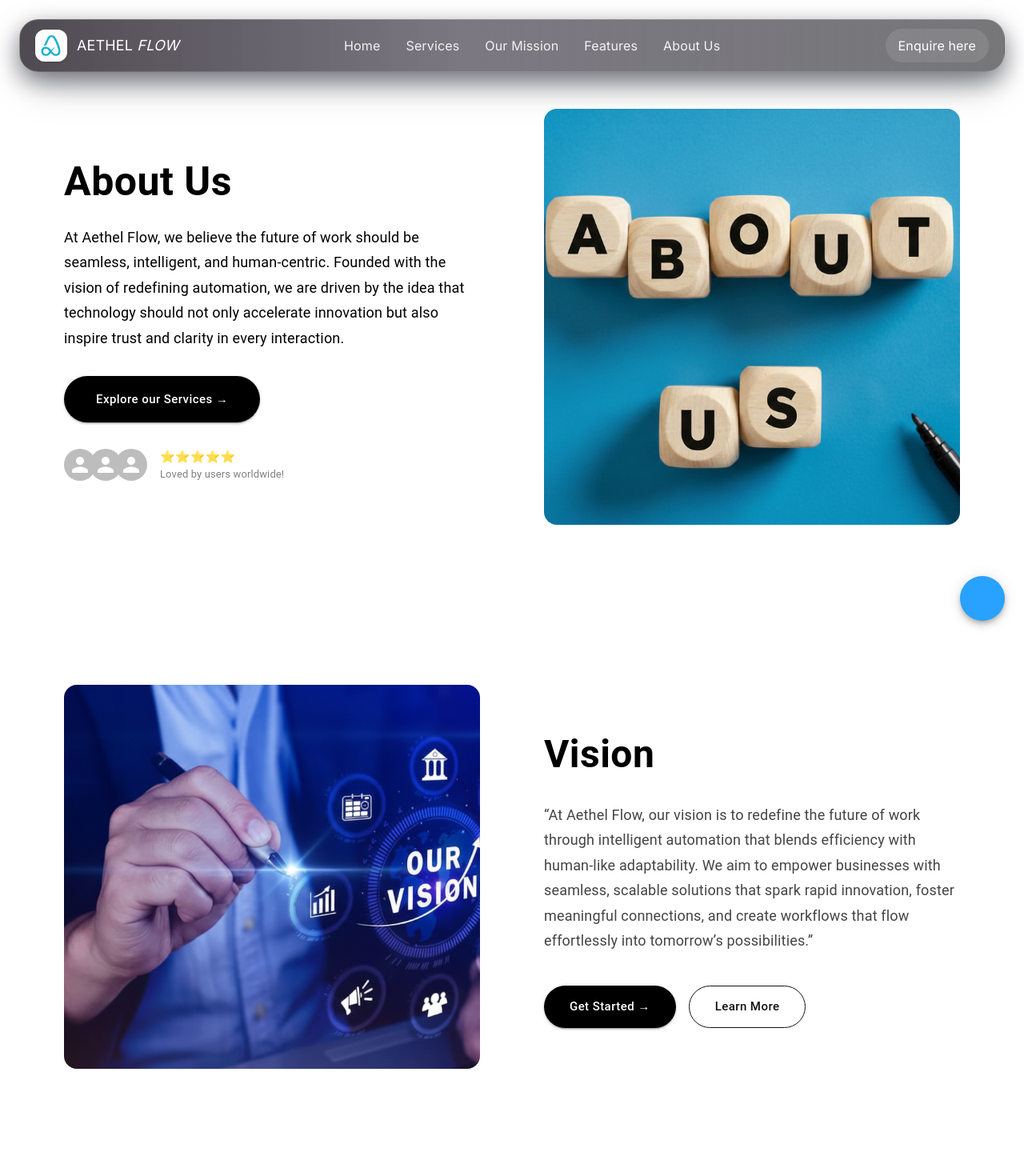
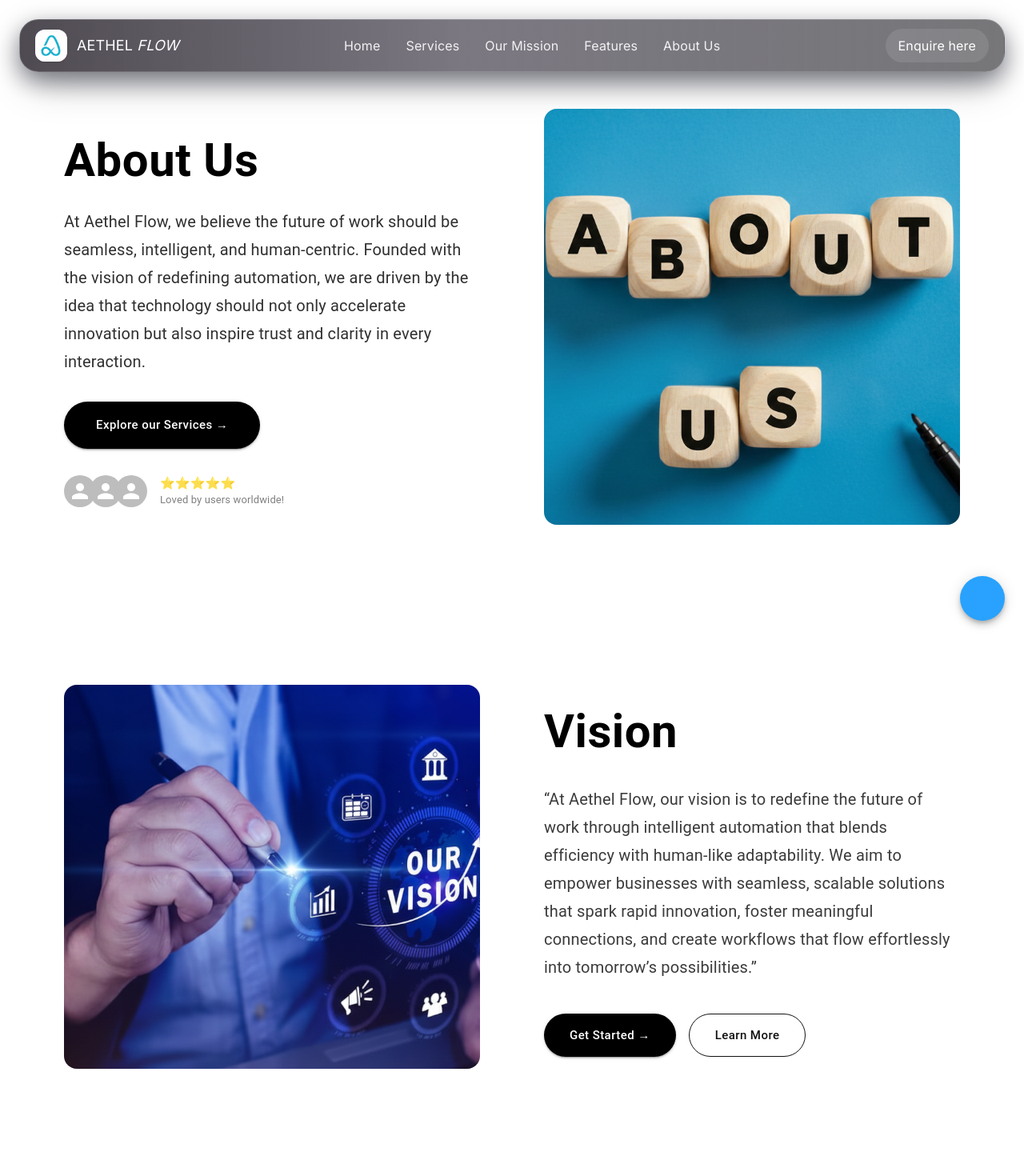
Before and after one commit to aethelflow-solutions/AethelSite, a Next.js app: page /about in a window 1280 px wide. Shown: the top 1470 px of the page at 80% size. Built offline with nearby package versions, Linux system fonts and the light colour scheme; some icons are missing.

Commit message:
increasing font size and adding animations

```diff
--- a/app/about/page.tsx
+++ b/app/about/page.tsx
@@ -1,15 +1,87 @@
-"use client"
+"use client";
 
-
+import { useEffect, useRef } from "react";
 import { Container, Typography, Button, Stack, Avatar } from "@mui/material";
 import Image from "next/image";
 import Link from "next/link";
+import { gsap } from "gsap";
+import { ScrollTrigger } from "gsap/ScrollTrigger";
+
+gsap.registerPlugin(ScrollTrigger);
 
 export default function AboutUsSection() {
+  const aboutSectionRef = useRef<HTMLElement | null>(null);
+  const visionSectionRef = useRef<HTMLElement | null>(null);
+
+  useEffect(() => {
+    const ctx = gsap.context(() => {
+      /* ======================
+         ABOUT SECTION CONTENT
+      ====================== */
+      gsap.from("#about-us .about-content > *", {
+        scrollTrigger: {
+          trigger: aboutSectionRef.current,
+          start: "top 75%",
+        },
+        opacity: 0,
+        y: 60,
+        stagger: 0.18,
+        duration: 0.9,
+        ease: "power1.out",
+      });
+
+      /* ======================
+         ABOUT IMAGE
+      ====================== */
+      gsap.from("#about-us .about-image", {
+        scrollTrigger: {
+          trigger: aboutSectionRef.current,
+          start: "top 75%",
+        },
+        opacity: 0,
+        scale: 0.88,
+        duration: 1,
+        ease: "power1.out",
+      });
+
+      /* ======================
+         VISION SECTION CONTENT
+      ====================== */
+      gsap.from("#vision-section .vision-content > *", {
+        scrollTrigger: {
+          trigger: visionSectionRef.current,
+          start: "top 75%",
+        },
+        opacity: 0,
+        x: 60,
+        stagger: 0.16,
+        duration: 0.9,
+        ease: "power1.out",
+      });
+
+      /* ======================
+         VISION IMAGE
+      ====================== */
+      gsap.from("#vision-section .vision-image", {
+        scrollTrigger: {
+          trigger: visionSectionRef.current,
+          start: "top 75%",
+        },
+        opacity: 0,
+        x: -60,
+        duration: 1,
+        ease: "power1.out",
+      });
+    });
+
+    return () => ctx.revert();
+  }, []);
+
   return (
     <>
       {/* ABOUT SECTION */}
       <section
+        ref={aboutSectionRef}
         id="about-us"
         className="
           bg-white
@@ -24,11 +96,11 @@ export default function AboutUsSection() {
         <Container maxWidth="xl" className="margin-top">
           <div className="flex flex-col md:flex-row items-center justify-between gap-12 md:gap-20">
             {/* LEFT CONTENT */}
-            <div className="flex-1 max-w-2xl text-center md:text-left">
+            <div className="about-content flex-1 max-w-2xl text-center md:text-left">
               <Typography
-                className="animate-fade-up delay-1 text-black"
+                className="text-black"
                 sx={{
-                  fontSize: { xs: "22px", sm: "28px", md: "40px", lg: "50px" },
+                  fontSize: { xs: "22px", sm: "28px", md: "40px", lg: "58px" },
                   fontWeight: 600,
                   mb: 2,
                 }}
@@ -37,11 +109,10 @@ export default function AboutUsSection() {
               </Typography>
 
               <Typography
-                className="animate-fade-up delay-2"
                 sx={{
-                  fontSize: { xs: "14px", sm: "15px", md: "18px" },
+                  fontSize: { xs: "14px", sm: "15px", md: "18px", lg: "20px" },
                   lineHeight: 1.75,
-                  color: "black",
+                  color: "#303030",
                   mb: 4,
                 }}
               >
@@ -54,7 +125,6 @@ export default function AboutUsSection() {
 
               <Button
                 component={Link}
-                className="animate-fade-up delay-3 scale-hover"
                 variant="contained"
                 href="/#services"
                 sx={{
@@ -76,7 +146,6 @@ export default function AboutUsSection() {
                 spacing={2}
                 alignItems="center"
                 justifyContent={{ xs: "center", md: "flex-start" }}
-                className="animate-fade-up delay-4"
               >
                 <Stack direction="row" spacing={-1}>
                   <Avatar />
@@ -94,8 +163,7 @@ export default function AboutUsSection() {
             </div>
 
             {/* RIGHT MEDIA */}
-
-            <div className="flex-1 w-full max-w-2xl animate-fade-up delay-2">
+            <div className="about-image flex-1 w-full max-w-2xl">
               <div
                 className="
                   relative
@@ -119,11 +187,15 @@ export default function AboutUsSection() {
       </section>
 
       {/* VISION SECTION */}
-      <section className="w-full min-h-[90vh] flex items-center px-4 sm:px-6 lg:px-10">
+      <section
+        ref={visionSectionRef}
+        id="vision-section"
+        className="w-full min-h-[90vh] flex items-center px-4 sm:px-6 lg:px-10"
+      >
         <Container maxWidth="xl">
-          <div className="animate-fade-up flex flex-col md:flex-row items-center justify-center gap-12 md:gap-20">
+          <div className="flex flex-col md:flex-row items-center justify-center gap-12 md:gap-20">
             {/* LEFT IMAGE */}
-            <div className="flex-1 w-full flex justify-center">
+            <div className="vision-image flex-1 w-full flex justify-center">
               <div
                 className="
                   relative
@@ -145,11 +217,11 @@ export default function AboutUsSection() {
             </div>
 
             {/* RIGHT CONTENT */}
-            <div className="flex-1 max-w-xl text-center md:text-left">
+            <div className="vision-content flex-1 max-w-xl text-center md:text-left">
               <Typography
                 sx={{
                   color: "#000",
-                  fontSize: { xs: "26px", sm: "32px", md: "40px", lg: "48px" },
+                  fontSize: { xs: "26px", sm: "32px", md: "40px", lg: "58px" },
                   fontWeight: 600,
                   mb: 3,
                 }}
@@ -159,17 +231,17 @@ export default function AboutUsSection() {
 
               <Typography
                 sx={{
-                  fontSize: { xs: "14px", sm: "15px", md: "17px", lg: "18px" },
+                  fontSize: { xs: "14px", sm: "15px", md: "17px", lg: "20px" },
                   lineHeight: 1.75,
-                  color: "#444",
+                  color: "#3b3b3b",
                   mb: 5,
                 }}
               >
                 “At Aethel Flow, our vision is to redefine the future of work
                 through intelligent automation that blends efficiency with
                 human-like adaptability. We aim to empower businesses with
-                seamless, scalable solutions that spark rapid innovation, foster
-                meaningful connections, and create workflows that flow
+                seamless, scalable solutions that spark rapid innovation,
+                foster meaningful connections, and create workflows that flow
                 effortlessly into tomorrow’s possibilities.”
               </Typography>
 
```
Lines whose indentation alone changed are shown as unchanged.
